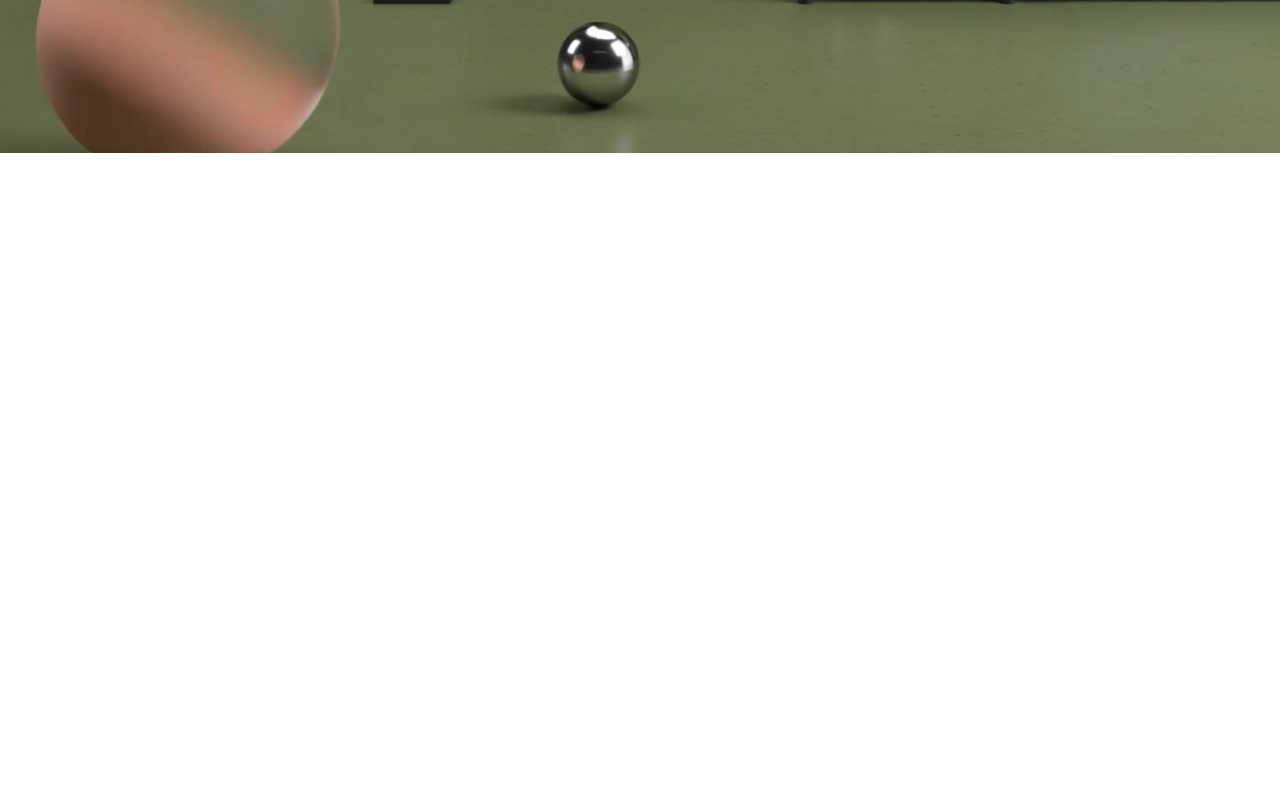
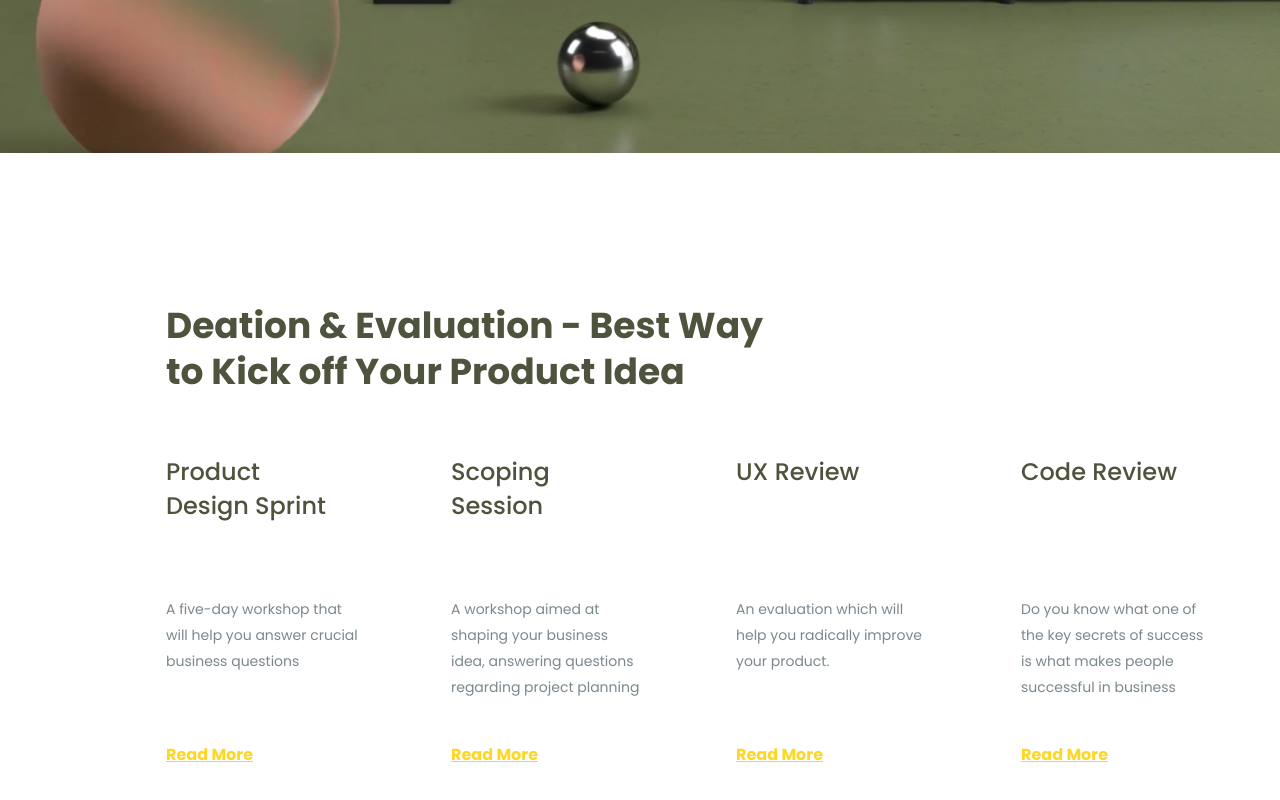
Before and after one commit to kolenkoal/webovio, a plain HTML site: page index.html in a window 1280 px wide. Shown: the part 658-1458 px from the top of the page. Drawn offline with Linux system fonts and the light colour scheme.

Commit message:
Main section done

```diff
--- a/index.html
+++ b/index.html
@@ -30,8 +30,38 @@
             enterprises.</p>
         <h4>Get in touch</h4>
     </div>
+</header>
 
-</header>
+<main class="main">
+    <div class="main-services">
+        <div class="main-services-title">
+            <h2>Deation & Evaluation - Best Way to Kick off Your Product Idea</h2>
+        </div>
+        <div class="main-services-list">
+            <div class="main-services-list-element">
+                <h3>Product Design Sprint</h3>
+                <p>A five-day workshop that will help you answer crucial business questions</p>
+                <h4>Read More</h4>
+            </div>
+            <div class="main-services-list-element">
+                <h3>Scoping Session</h3>
+                <p>A workshop aimed at shaping your business idea, answering questions regarding project planning</p>
+                <h4>Read More</h4>
+            </div>
+            <div class="main-services-list-element">
+                <h3>UX
+                    Review</h3>
+                <p>An evaluation which will help you radically improve your product.</p>
+                <h4>Read More</h4>
+            </div>
+            <div class="main-services-list-element">
+                <h3>Code Review</h3>
+                <p>Do you know what one of the key secrets of success is what makes people successful in business</p>
+                <h4>Read More</h4>
+            </div>
+        </div>
+    </div>
+</main>
 
 </body>
 </html>
--- a/styles/colors.scss
+++ b/styles/colors.scss
@@ -1,3 +1,5 @@
 
 $text-color: #FFFFFF;
 $accent-color: #FFD723;
+$main-section-text-color: #4D533C;
+$main-section-p-color: rgba(33, 56, 66, 0.6);
--- a/styles/main.scss
+++ b/styles/main.scss
@@ -1,6 +1,6 @@
 @import "header";
 @import "colors";
-
+@import "mainsection";
 
 * {
   margin: 0;
--- /dev/null
+++ b/styles/mainsection.scss
@@ -0,0 +1,78 @@
+@import "colors";
+
+.main {
+  color: $main-section-text-color;
+  width: 1100px;
+  height: 611px;
+  margin-left: 166px;
+  display: flex;
+  flex-direction: column;
+
+  &-services {
+    display: flex;
+    flex-direction: column;
+    margin-top: 150px;
+
+    &-title {
+      width: 607px;
+      height: 92px;
+
+      h2 {
+        font-style: normal;
+        font-weight: 700;
+        font-size: 36px;
+        line-height: 1.27;
+      }
+    }
+
+    &-list {
+      width: 1110px;
+      height: 309px;
+      margin-top: 60px;
+      display: flex;
+
+
+      &-element {
+        width: 255px;
+        height: 309px;
+        display: flex;
+        flex-direction: column;
+        justify-content: space-between;
+
+        & + & {
+          margin-left: 30px;
+        }
+
+        h3 {
+          width: 183px;
+          height: 68px;
+          font-style: normal;
+          font-weight: 500;
+          font-size: 24px;
+          line-height: 1.416;
+        }
+
+        p {
+          width: 194px;
+          height: 78px;
+          font-style: normal;
+          font-weight: 400;
+          font-size: 14px;
+          line-height: 1.86;
+          color: $main-section-p-color;
+        }
+
+        h4 {
+          font-style: normal;
+          font-weight: 700;
+          font-size: 16px;
+          line-height: 1.125;
+          text-decoration-line: underline;
+          color: $accent-color
+        }
+      }
+    }
+  }
+
+
+}
```
Also changed, not shown: styles/main.css, styles/mainsection.css (added), 2 other files.
